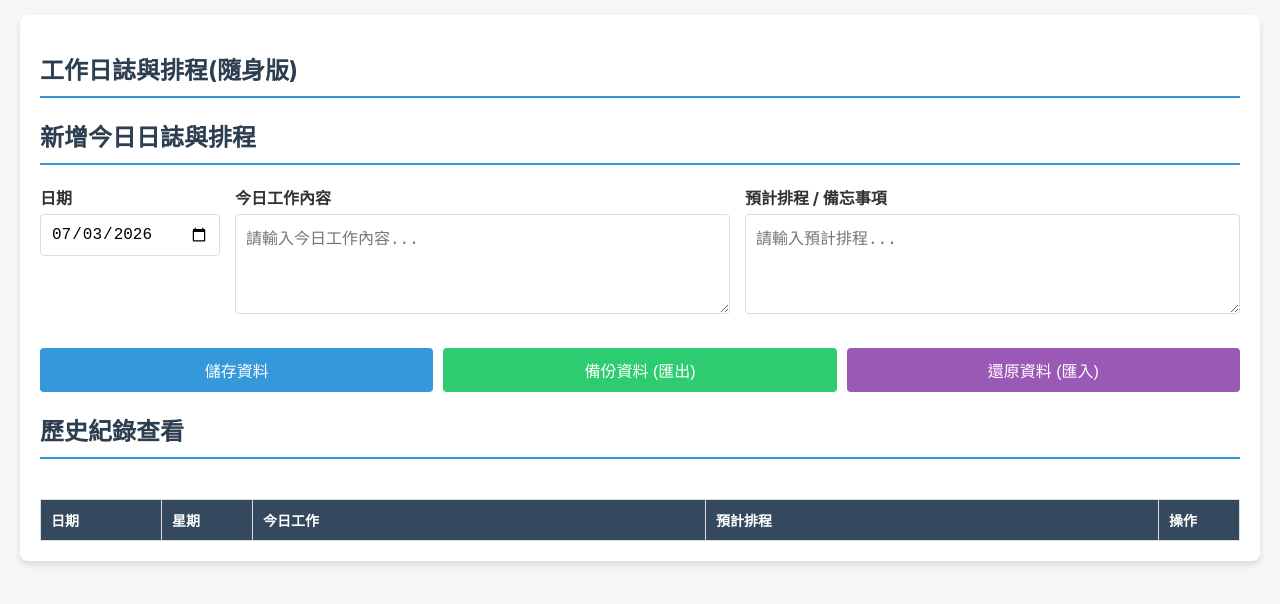
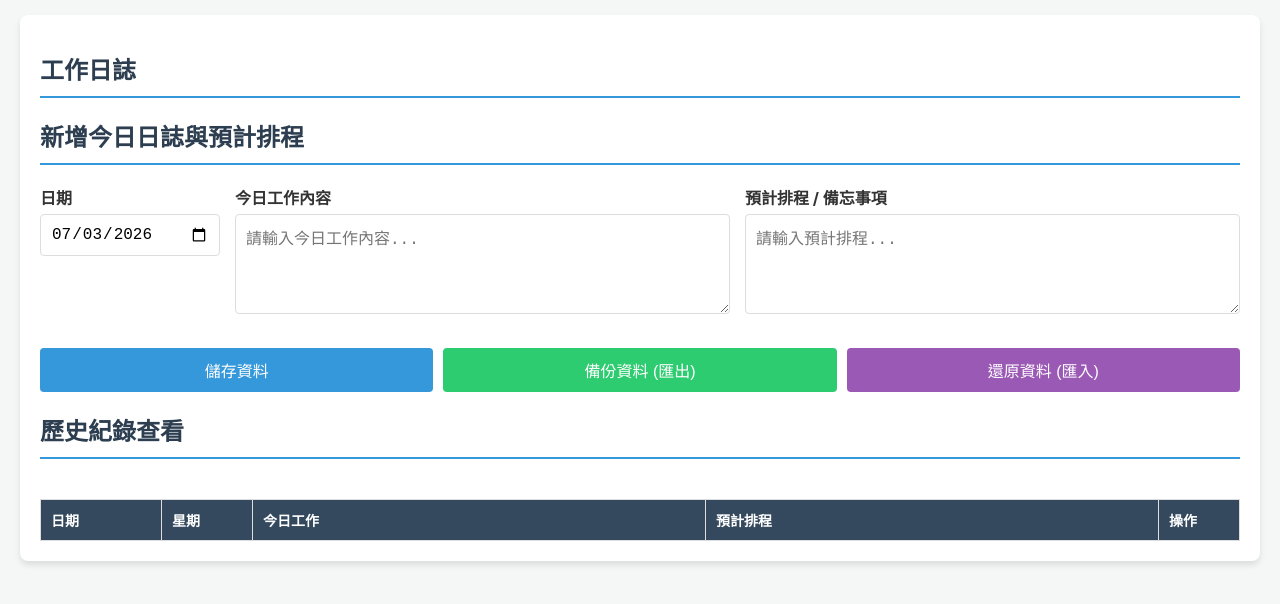
Before and after one commit to vgh12089/work-log, a plain HTML site: page index.html in a window 1280 px wide. Drawn offline with Linux system fonts and the light colour scheme.

Commit message:
index.html

```diff
--- a/index.html
+++ b/index.html
@@ -3,7 +3,7 @@
 <head>
     <meta charset="UTF-8">
     <meta name="viewport" content="width=device-width, initial-scale=1.0">
-    <title>工作日誌與排程系統(隨身版)</title>
+    <title>工作日誌</title>
     <style>
         body {
             font-family: -apple-system, BlinkMacSystemFont, "Segoe UI", Roboto, Helvetica, Arial, sans-serif;
@@ -119,9 +119,9 @@
 <body>
 
 <div class="container">
-    <h1>工作日誌與排程(隨身版)</h1>
+    <h1>工作日誌</h1>
 
-    <h2>新增今日日誌與排程</h2>
+    <h2>新增今日日誌與預計排程</h2>
     <div class="flex-box">
         <div class="flex-child" style="flex: 0 0 180px;">
             <div class="form-group">
@@ -151,7 +151,7 @@
     </div>
 
     <div id="weeklyReportSection" class="weekly-report" style="display: none;">
-        <h2>本週工作彙整 (週報)</h2>
+        <h2>本週工作彙整</h2>
         <div id="weeklyReportContent"></div>
     </div>
 
```
